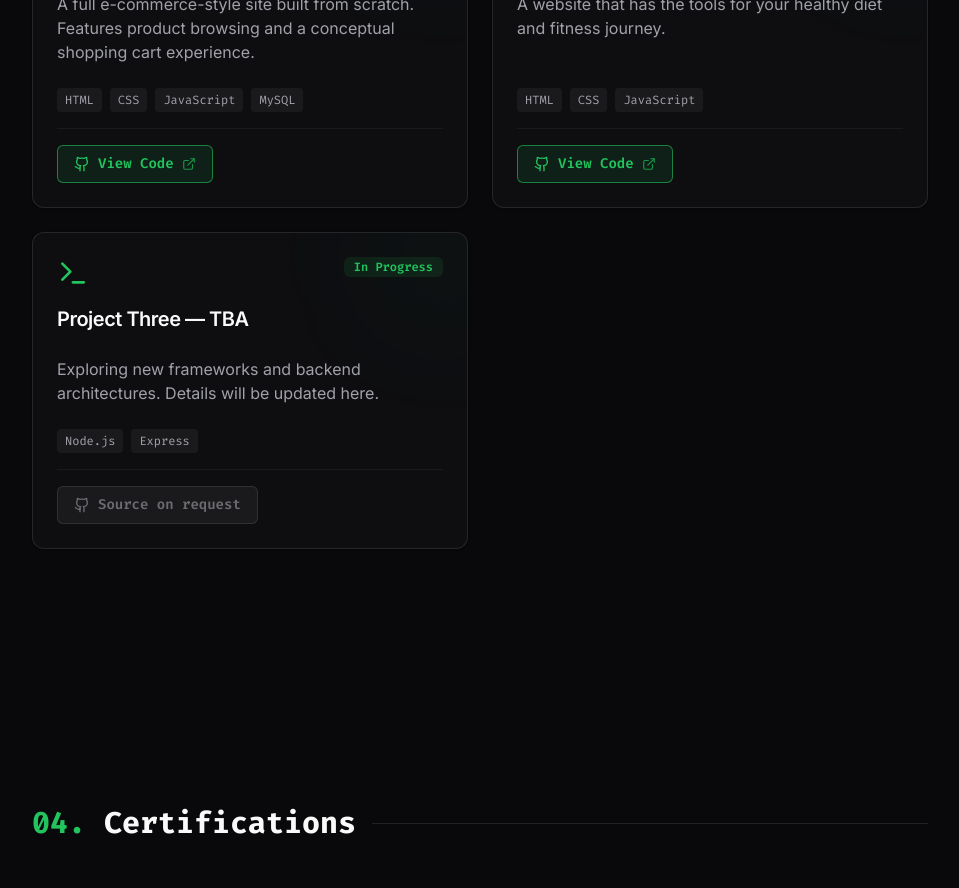
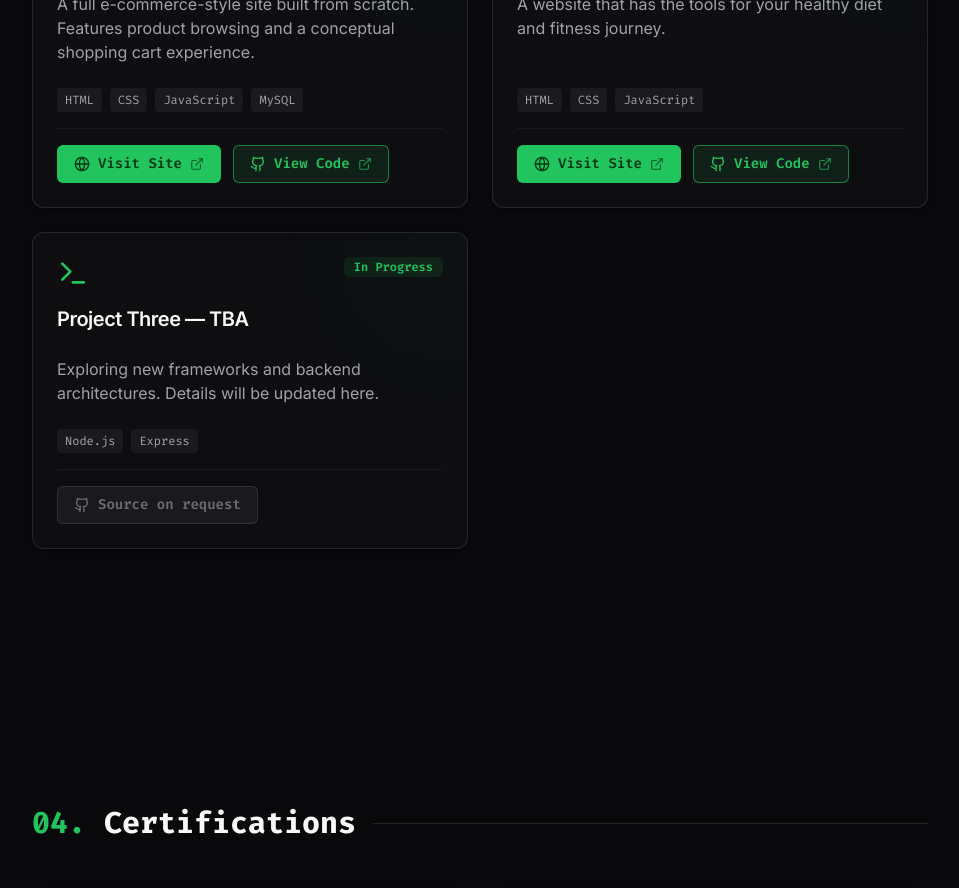
Before and after one commit to a19kp19/My-Portfolio, a React (Vite) app: page / in a window 1280 px wide. Shown: the part 2420-3308 px from the top of the page, without its empty margins (160-1119 px from the left). Built offline with nearby package versions, Linux system fonts and the light colour scheme.

Commit message:
Update Projects.tsx

```diff
--- a/src/components/sections/Projects.tsx
+++ b/src/components/sections/Projects.tsx
@@ -1,7 +1,7 @@
 import { portfolioData } from "@/data/portfolio";
 import { Section } from "@/components/ui/Section";
 import { motion } from "framer-motion";
-import { Terminal, Github, ExternalLink } from "lucide-react";
+import { Terminal, Github, ExternalLink, Globe } from "lucide-react";
 import { Badge } from "@/components/ui/badge";
 import { Card, CardContent, CardFooter, CardHeader, CardTitle } from "@/components/ui/card";
 
@@ -48,6 +48,18 @@ export function Projects() {
                   ))}
                 </div>
                 <div className="flex flex-wrap gap-3 w-full pt-4 border-t border-white/5">
+                  {project.link && (
+                    <a
+                      href={project.link}
+                      target="_blank"
+                      rel="noreferrer"
+                      className="relative z-10 inline-flex items-center gap-2 rounded-md border border-primary/60 bg-primary px-4 py-2 text-sm font-mono font-semibold text-primary-foreground transition-all hover:bg-primary/90 hover:shadow-[0_0_20px_rgba(34,197,94,0.4)] active:scale-95"
+                    >
+                      <Globe className="w-4 h-4" />
+                      <span>Visit Site</span>
+                      <ExternalLink className="w-3.5 h-3.5 opacity-70" />
+                    </a>
+                  )}
                   {project.repo ? (
                     <a
                       href={project.repo}
```
